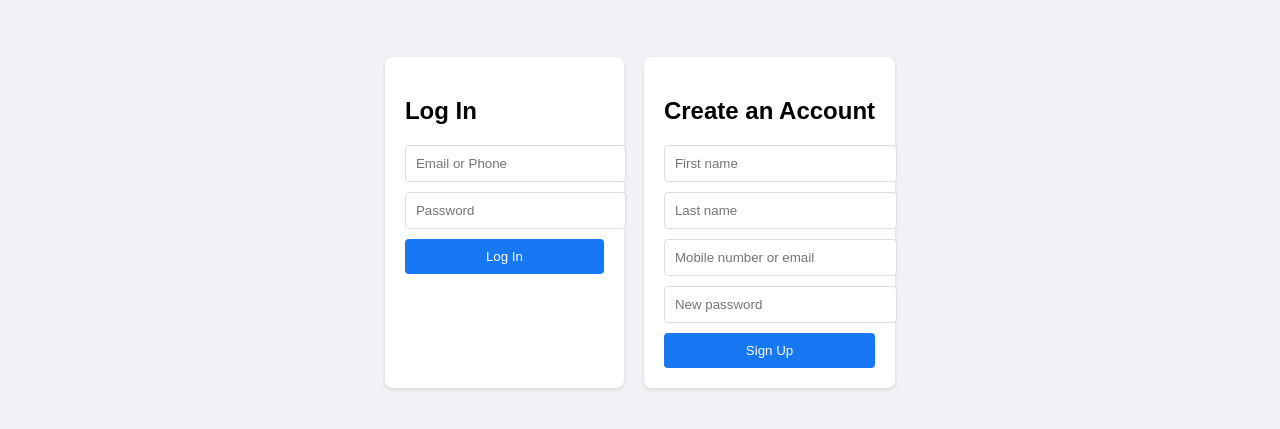
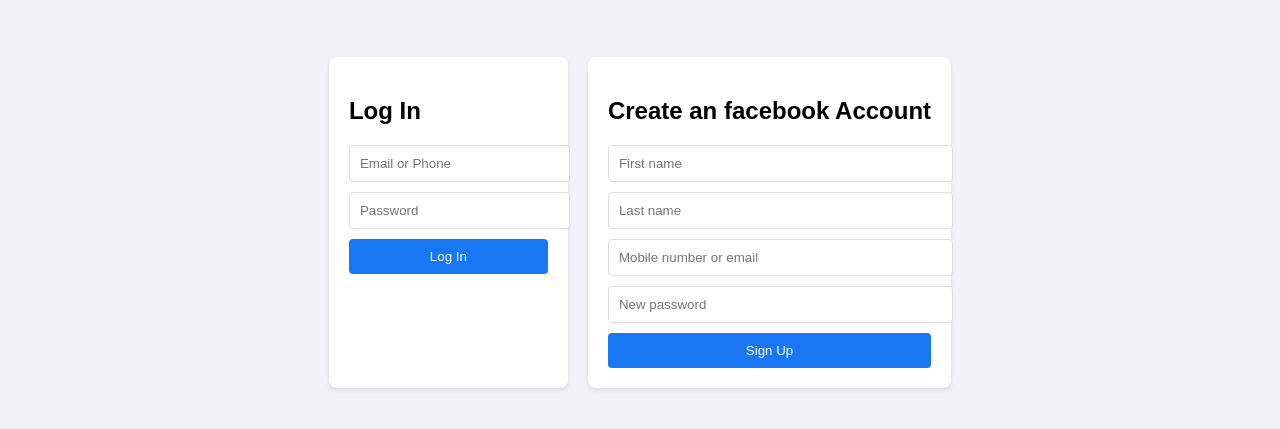
Before and after one commit to sidsravan/facebookproject, a plain HTML site: page home/index.html in a window 1280 px wide. Shown: the part 61-490 px from the top of the page. Drawn offline with Linux system fonts and the light colour scheme.

Commit message:
Update account creation header to Facebook

```diff
--- a/home/index.html
+++ b/home/index.html
@@ -25,7 +25,7 @@
       </form>
     </div>
     <div class="signup">
-      <h2>Create an Account</h2>
+      <h2>Create an facebook Account</h2>
       <form>
         <input type="text" placeholder="First name">
         <input type="text" placeholder="Last name">
```
